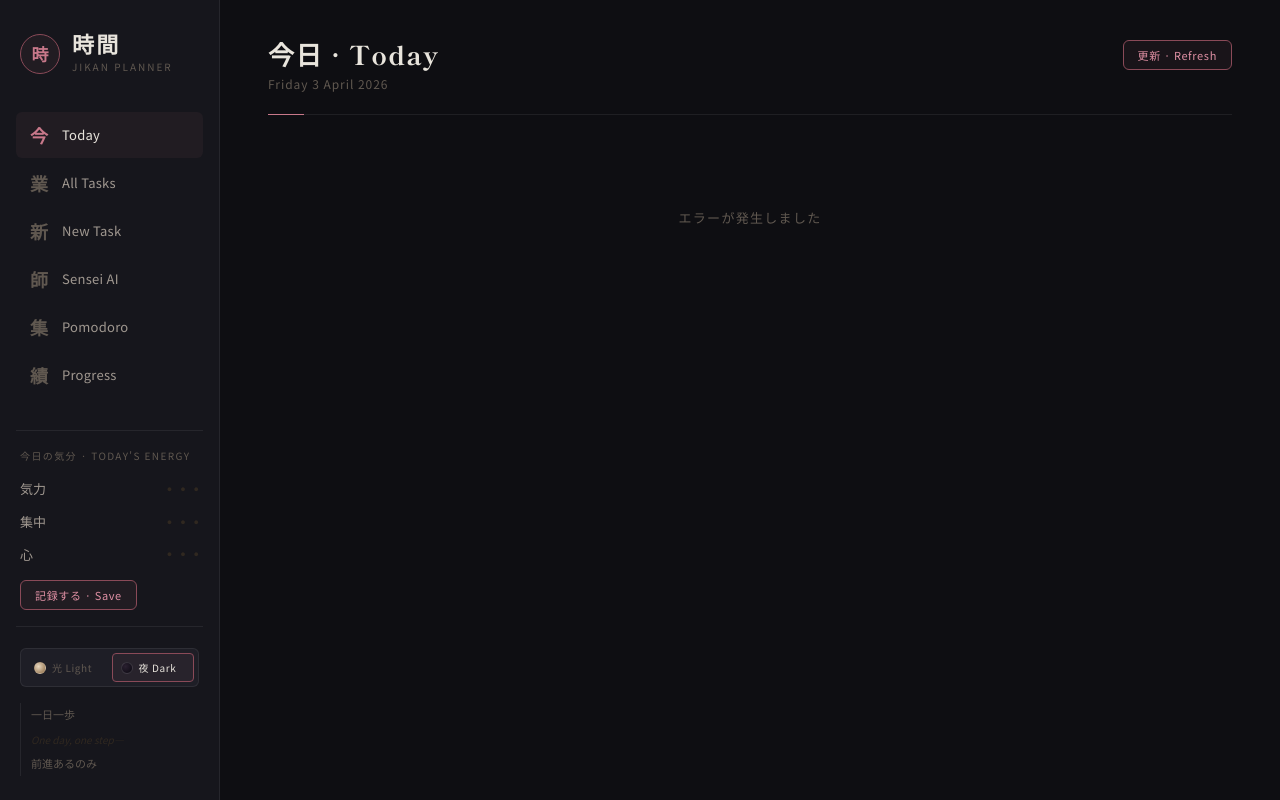
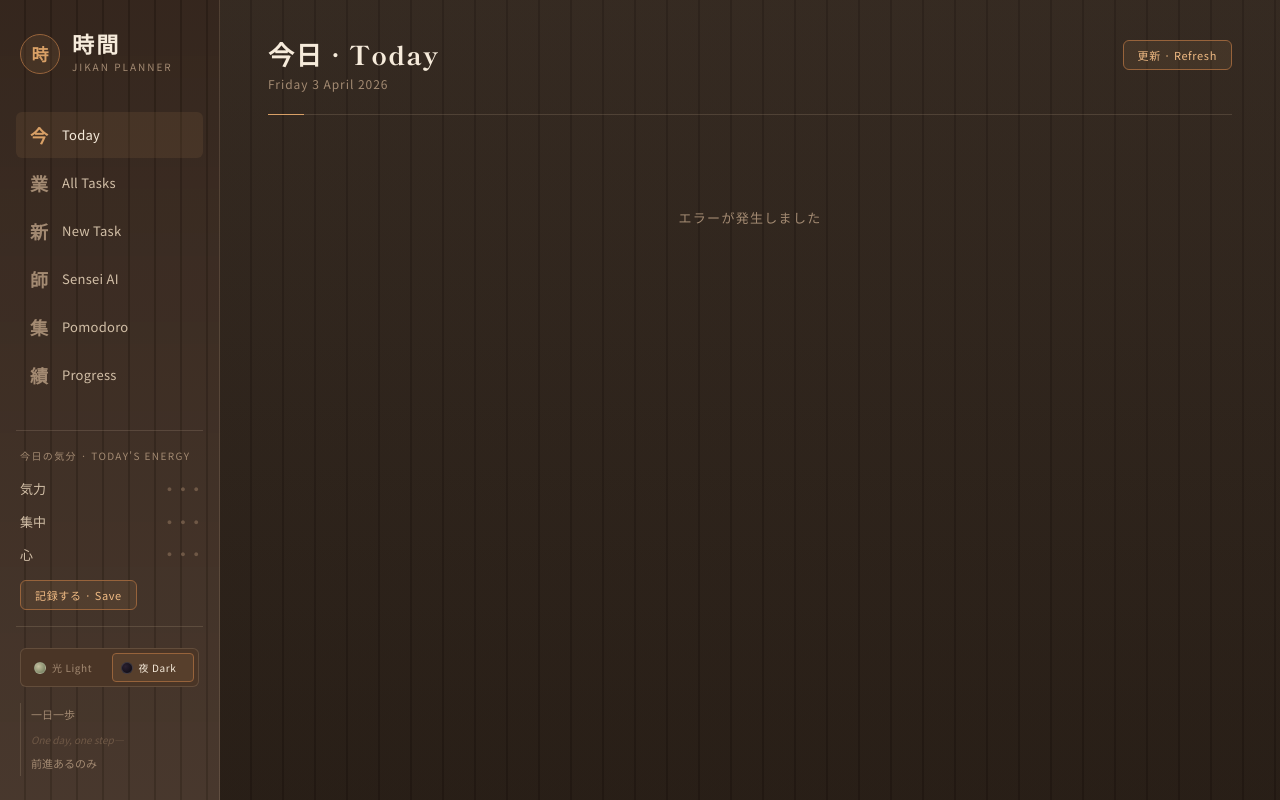
Before and after one commit to NataliSemi/Jikan-Planner, a FastAPI app: page / in a window 1280 px wide. Run offline with FastAPI, Linux system fonts and the light colour scheme; data that the repository does not hold is empty; some libraries are stand-ins or nearby versions.

Commit message:
Tone down light wood theme with sage accents

```diff
--- a/app/routes/ai_advisor.py
+++ b/app/routes/ai_advisor.py
@@ -2,17 +2,28 @@ from fastapi import APIRouter, HTTPException
 import httpx
 import os
 import json
+import asyncio
+import logging
 from datetime import date
 from app import store
 from app.models import MoodCheckIn
 
 router = APIRouter()
+logger = logging.getLogger(__name__)
 
 GEMINI_API_KEY = os.getenv("GEMINI_API_KEY", "")
-GEMINI_URL = (
-    "https://generativelanguage.googleapis.com/v1beta/models/"
-    "gemini-2.0-flash:generateContent"
-)
+GEMINI_MODEL = os.getenv("GEMINI_MODEL", "gemini-2.5-flash-lite")
+GEMINI_URL = "https://generativelanguage.googleapis.com/v1beta/models/{model}:generateContent"
+MAX_OUTPUT_TOKENS = int(os.getenv("GEMINI_MAX_OUTPUT_TOKENS", "1024"))
+TEMPERATURE = float(os.getenv("GEMINI_TEMPERATURE", "0.7"))
+
+
+def _extract_gemini_error(resp: httpx.Response) -> str:
+    try:
+        data = resp.json()
+        return data.get("error", {}).get("message", "")
+    except (ValueError, AttributeError):
+        return ""
 
 
 async def call_gemini(system_prompt: str, user_message: str) -> str:
@@ -27,32 +38,32 @@ async def call_gemini(system_prompt: str, user_message: str) -> str:
         "system_instruction": {"parts": [{"text": system_prompt}]},
         "contents": [{"parts": [{"text": user_message}]}],
         "generationConfig": {
-            "maxOutputTokens": 1024,
-            "temperature": 0.7,
+            "maxOutputTokens": MAX_OUTPUT_TOKENS,
+            "temperature": TEMPERATURE,
         },
     }
-
-    import asyncio
 
     max_retries = 3
     for attempt in range(max_retries):
         try:
             async with httpx.AsyncClient(timeout=30.0) as client:
                 resp = await client.post(
-                    f"{GEMINI_URL}?key={GEMINI_API_KEY}",
+                    f"{GEMINI_URL.format(model=GEMINI_MODEL)}?key={GEMINI_API_KEY}",
                     json=payload,
                 )
 
                 # Handle rate limit with retry
                 if resp.status_code == 429:
-                    wait = 2 ** attempt  # 1s, 2s, 4s
+                    wait = int(resp.headers.get("Retry-After", 2 ** attempt))
                     if attempt < max_retries - 1:
                         await asyncio.sleep(wait)
                         continue
+                    error_msg = _extract_gemini_error(resp)
+                    logger.warning("Gemini 429 rate-limited: %s", error_msg or "no details")
                     return (
                         "先生は少々お待ちください... Sensei is briefly unavailable.\n\n"
                         "Gemini API rate limit reached (too many requests). "
-                        "The free tier allows ~15 requests per minute. "
+                        f"Current model: {GEMINI_MODEL}.\n"
                         "Please wait a moment and try again.\n\n"
                         "一息ついて、また話しかけてください。"
                     )
@@ -64,6 +75,11 @@ async def call_gemini(system_prompt: str, user_message: str) -> str:
                     return (
                         "APIキーが無効です · Invalid API key.\n"
                         "Check your GEMINI_API_KEY in the .env file."
+                    )
+                if resp.status_code == 404:
+                    return (
+                        "モデルが見つかりません · Model not found.\n"
+                        f"Check GEMINI_MODEL (current: {GEMINI_MODEL})."
                     )
                 if resp.status_code >= 500:
                     if attempt < max_retries - 1:
@@ -78,6 +94,7 @@ async def call_gemini(system_prompt: str, user_message: str) -> str:
                 try:
                     return data["candidates"][0]["content"]["parts"][0]["text"]
                 except (KeyError, IndexError):
+                    logger.warning("Gemini response missing text payload: %s", data)
                     return "先生の言葉が届きませんでした · No response received. Please try again."
 
         except httpx.TimeoutException:
@@ -86,6 +103,7 @@ async def call_gemini(system_prompt: str, user_message: str) -> str:
                 continue
             return "タイムアウト · Request timed out. Gemini took too long to respond. Please try again."
         except httpx.RequestError as e:
+            logger.exception("Gemini network request failed")
             return f"ネットワークエラー · Network error: {str(e)}"
 
     return "エラー · Something went wrong. Please try again."
--- a/static/css/style.css
+++ b/static/css/style.css
@@ -1,34 +1,34 @@
 /* ================================================================
    時間 JIKAN PLANNER
-   深夜の庭 — Midnight Garden
-   Charcoal · Moonlight · Sakura
+   木の庭 — Wooden Garden
+   Walnut · Paper · Indigo · Moss
    ================================================================ */
 
 :root {
-  --bg:           #0e0e12;
-  --bg-raised:    #16161c;
-  --bg-float:     #1e1e26;
-  --border:       rgba(255,255,255,0.07);
-  --border-mid:   rgba(255,255,255,0.12);
-  --border-bright:rgba(255,255,255,0.20);
+  --bg:            #2d2118;
+  --bg-raised:     #3a2a1f;
+  --bg-float:      #4a3526;
+  --border:        rgba(245, 220, 185, 0.14);
+  --border-mid:    rgba(245, 220, 185, 0.24);
+  --border-bright: rgba(255, 235, 210, 0.34);
 
-  --text:         #e8e4dc;
-  --text-mid:     #a09890;
-  --text-dim:     #605850;
-  --text-faint:   #302820;
+  --text:          #f6ebdb;
+  --text-mid:      #d2bfa7;
+  --text-dim:      #a38a72;
+  --text-faint:    #6f5846;
 
-  --sakura:       #c8788a;
-  --sakura-bright:#e090a4;
-  --sakura-dim:   #8a4a58;
-  --sakura-glow:  rgba(200,120,138,0.15);
-  --sakura-subtle:rgba(200,120,138,0.06);
+  --sakura:        #d9a066;
+  --sakura-bright: #f1bb84;
+  --sakura-dim:    #97633b;
+  --sakura-glow:   rgba(217, 160, 102, 0.16);
+  --sakura-subtle: rgba(217, 160, 102, 0.09);
 
-  --gold:         #c4a060;
-  --gold-dim:     #7a6030;
-  --indigo:       #4a6890;
-  --indigo-lt:    #6888b0;
-  --green:        #4a8060;
-  --cinnabar:     #b04040;
+  --gold:          #d4a15f;
+  --gold-dim:      #8e6436;
+  --indigo:        #6483ab;
+  --indigo-lt:     #87a8d4;
+  --green:         #6d9261;
+  --cinnabar:      #b7604c;
 
   --col-learning: #c4a060;
   --col-reading:  #4a8060;
@@ -37,6 +37,13 @@
   --col-rest:     #4a6890;
   --col-creative: #b07040;
   --col-social:   #408060;
+  --wood-grain-light: rgba(255, 228, 196, 0.035);
+  --wood-grain-dark:  rgba(72, 45, 25, 0.065);
+  --wood-plank-a:     #5a3e28;
+  --wood-plank-b:     #4f351f;
+  --wood-seam:        rgba(18, 10, 6, 0.55);
+  --wood-highlight:   rgba(255, 235, 210, 0.08);
+  --wood-shadow:      rgba(0, 0, 0, 0.24);
 
   --radius:    6px;
   --radius-lg: 10px;
@@ -49,7 +56,26 @@
 
 html, body {
   height: 100%; overflow: hidden;
-  background: var(--bg); color: var(--text);
+  background:
+    linear-gradient(180deg, var(--wood-highlight), var(--wood-shadow)),
+    repeating-linear-gradient(
+      90deg,
+      var(--wood-plank-a) 0px,
+      var(--wood-plank-a) 30px,
+      var(--wood-seam) 30px,
+      var(--wood-seam) 32px,
+      var(--wood-plank-b) 32px,
+      var(--wood-plank-b) 64px
+    ),
+    repeating-linear-gradient(
+      0deg,
+      var(--wood-grain-light) 0px,
+      var(--wood-grain-light) 2px,
+      var(--wood-grain-dark) 2px,
+      var(--wood-grain-dark) 7px
+    ),
+    var(--bg);
+  color: var(--text);
   font-family: 'Noto Serif JP', 'Shippori Mincho', serif;
   font-size: 15px; line-height: 1.75;
   -webkit-font-smoothing: antialiased;
@@ -62,11 +88,11 @@ html, body {
 .ink-bleed { position: fixed; z-index: 0; pointer-events: none; border-radius: 50%; }
 .ink-bleed--tl {
   width: 700px; height: 700px; top: -350px; left: -200px;
-  background: radial-gradient(ellipse, rgba(200,120,138,0.04) 0%, transparent 65%);
+  background: radial-gradient(ellipse, rgba(212,161,95,0.11) 0%, transparent 65%);
 }
 .ink-bleed--br {
   width: 600px; height: 600px; bottom: -300px; right: -150px;
-  background: radial-gradient(ellipse, rgba(74,104,144,0.05) 0%, transparent 65%);
+  background: radial-gradient(ellipse, rgba(100,131,171,0.12) 0%, transparent 65%);
 }
 
 /* ── LAYOUT ── */
@@ -78,7 +104,16 @@ html, body {
 /* ── SIDEBAR ── */
 .sidebar {
   width: 220px; flex-shrink: 0;
-  background: var(--bg-raised);
+  background:
+    linear-gradient(180deg, rgba(20, 12, 8, 0.20), rgba(255, 233, 206, 0.06)),
+    repeating-linear-gradient(
+      90deg,
+      rgba(255,255,255,0.015) 0px,
+      rgba(255,255,255,0.015) 24px,
+      rgba(0,0,0,0.16) 24px,
+      rgba(0,0,0,0.16) 26px
+    ),
+    var(--bg-raised);
   border-right: 1px solid var(--border);
   display: flex; flex-direction: column;
   padding: 32px 16px 24px;
@@ -118,6 +153,9 @@ html, body {
 }
 .nav-btn:hover  { background: rgba(255,255,255,0.04); color: var(--text); }
 .nav-btn.active { background: var(--sakura-subtle); color: var(--text); }
+.nav-btn:nth-child(2).active { background: rgba(109,146,97,0.18); }
+.nav-btn:nth-child(4).active { background: rgba(100,131,171,0.2); }
+.nav-btn:nth-child(6).active { background: rgba(183,96,76,0.2); }
 .nav-btn__kanji {
   font-family: 'Shippori Mincho', serif; font-size: 18px; font-weight: 600;
   width: 22px; text-align: center; color: var(--text-dim); flex-shrink: 0;
@@ -165,7 +203,19 @@ html, body {
 .vertical-rule, .vr-seal { display: none; }
 
 /* ── MAIN ── */
-.main-content { flex: 1; display: flex; overflow: hidden; background: var(--bg); }
+.main-content {
+  flex: 1; display: flex; overflow: hidden;
+  background:
+    linear-gradient(180deg, rgba(255,255,255,0.03), rgba(0,0,0,0.14)),
+    repeating-linear-gradient(
+      90deg,
+      rgba(255,255,255,0.012) 0px,
+      rgba(255,255,255,0.012) 30px,
+      rgba(0,0,0,0.14) 30px,
+      rgba(0,0,0,0.14) 32px
+    ),
+    var(--bg);
+}
 .panel {
   display: none; flex-direction: column;
   width: 100%; height: 100%;
@@ -202,12 +252,12 @@ html, body {
   font-size: 12px; letter-spacing: 0.06em; cursor: pointer;
   transition: all var(--t); white-space: nowrap;
 }
-.btn-ink:hover { background: rgba(200,120,138,0.14); border-color: var(--sakura); color: var(--text); }
+.btn-ink:hover { background: rgba(217,160,102,0.18); border-color: var(--sakura); color: var(--text); }
 .btn-ink:active { transform: scale(0.97); }
 .btn-ink--sm   { padding: 6px 14px; font-size: 11px; }
 .btn-ink--full { width: 100%; justify-content: center; padding: 12px; font-size: 14px; }
-.btn-ink--cinnabar { background: rgba(176,64,64,0.1); color: #e08080; border-color: rgba(176,64,64,0.3); }
-.btn-ink--cinnabar:hover { background: rgba(176,64,64,0.2); }
+.btn-ink--cinnabar { background: rgba(183,96,76,0.12); color: #f0af9f; border-color: rgba(183,96,76,0.34); }
+.btn-ink--cinnabar:hover { background: rgba(183,96,76,0.24); }
 .btn-kanji { font-family: 'Shippori Mincho', serif; font-size: 16px; }
 
 /* ── FORMS ── */
@@ -324,6 +374,8 @@ html, body {
   border-color: var(--sakura-dim); background: var(--sakura-subtle);
   transform: translateY(-2px); box-shadow: var(--shadow);
 }
+.sensei-card:nth-child(2):hover { border-color: var(--green); background: rgba(109,146,97,0.15); }
+.sensei-card:nth-child(3):hover { border-color: var(--indigo); background: rgba(100,131,171,0.16); }
 .sensei-card__kanji {
   font-family: 'Shippori Mincho', serif; font-size: 32px;
   color: var(--sakura); line-height: 1; margin-bottom: 10px;
@@ -472,8 +524,8 @@ html, body {
   background: var(--sakura-subtle); color: var(--sakura-bright);
   border-color: var(--sakura-dim); font-size: 13px; padding: 12px 16px;
 }
-.pomo-btn--main:hover { background: rgba(200,120,138,0.14); color: var(--text); }
-.pomo-btn--main.running { background: rgba(176,64,64,0.12); color: #e08080; border-color: rgba(176,64,64,0.3); }
+.pomo-btn--main:hover { background: rgba(217,160,102,0.18); color: var(--text); }
+.pomo-btn--main.running { background: rgba(183,96,76,0.16); color: #f0af9f; border-color: rgba(183,96,76,0.34); }
 .pomo-modes { grid-column: 2; grid-row: 2; display: flex; flex-direction: column; gap: 6px; }
 .pomo-mode-btn {
   display: flex; align-items: center; gap: 10px; padding: 10px 14px;
@@ -556,31 +608,38 @@ html, body {
   width: 12px; height: 12px; border-radius: 50%; flex-shrink: 0;
   border: 1px solid rgba(255,255,255,0.15);
 }
-.theme-btn__swatch--light { background: radial-gradient(circle at 35% 35%, #e8d8c0, #8a6840); }
+.theme-btn__swatch--light { background: radial-gradient(circle at 35% 35%, #c6c1a1, #657352); }
 .theme-btn__swatch--dark  { background: radial-gradient(circle at 35% 35%, #2a2030, #0a0810); }
 .theme-btn__label { font-size: 10px; }
 
 /* ── LIGHT MODE ── */
 [data-theme="light"] {
-  --bg:           #f4efe6;
-  --bg-raised:    #ece5d6;
-  --bg-float:     #e2d9c8;
-  --border:       rgba(40,25,10,0.09);
-  --border-mid:   rgba(40,25,10,0.16);
-  --border-bright:rgba(40,25,10,0.26);
-  --text:         #1c1408;
-  --text-mid:     #4e3c24;
-  --text-dim:     #8a7050;
-  --text-faint:   #c0a878;
-  --sakura:       #904058;
-  --sakura-bright:#b85070;
-  --sakura-dim:   #602838;
-  --sakura-glow:  rgba(144,64,88,0.12);
-  --sakura-subtle:rgba(144,64,88,0.06);
-  --indigo:       #284868;
-  --indigo-lt:    #486888;
-  --green:        #285840;
+  --bg:           #bfb39a;
+  --bg-raised:    #afa287;
+  --bg-float:     #9f9378;
+  --border:       rgba(47,38,22,0.16);
+  --border-mid:   rgba(47,38,22,0.28);
+  --border-bright:rgba(47,38,22,0.4);
+  --text:         #241d12;
+  --text-mid:     #4b4335;
+  --text-dim:     #696250;
+  --text-faint:   #857e68;
+  --sakura:       #596545;
+  --sakura-bright:#71845a;
+  --sakura-dim:   #414b33;
+  --sakura-glow:  rgba(89,101,69,0.14);
+  --sakura-subtle:rgba(89,101,69,0.12);
+  --indigo:       #3f5d76;
+  --indigo-lt:    #5c7b96;
+  --green:        #4d6742;
   --cinnabar:     #802020;
+  --wood-grain-light: rgba(208, 213, 186, 0.2);
+  --wood-grain-dark:  rgba(87, 80, 62, 0.13);
+  --wood-plank-a:     #bdb094;
+  --wood-plank-b:     #ada285;
+  --wood-seam:        rgba(70, 63, 46, 0.4);
+  --wood-highlight:   rgba(214, 218, 194, 0.22);
+  --wood-shadow:      rgba(70, 63, 46, 0.17);
 }
 
 /* Smooth theme transition */
```
